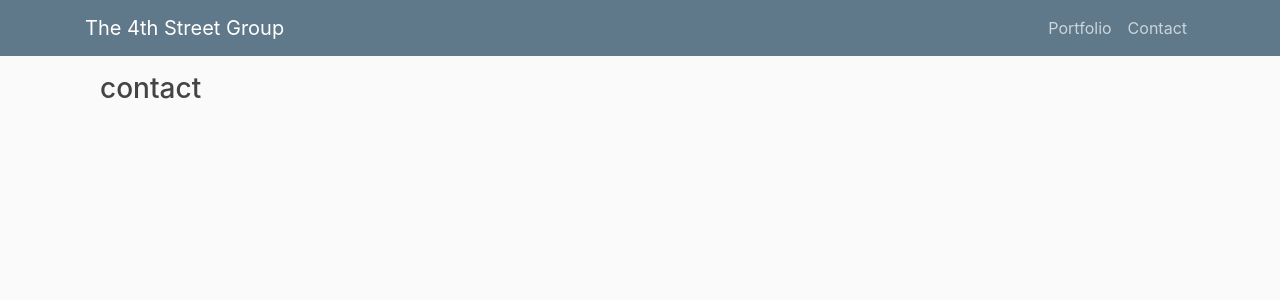
After one commit to tmbyers1102/4th-street-group, a Django app: page /contact/ in a window 1280 px wide. The commit adds this page. Shown: the top 300 px of the page. Run offline with Django 3.2, Linux system fonts and the light colour scheme; some libraries are stand-ins or nearby versions.

Commit message:
added contact page

```diff
--- a/web_app/templates/web_app/base.html
+++ b/web_app/templates/web_app/base.html
@@ -41,8 +41,8 @@
             </div>
             <!-- Navbar Right Side -->
             <div class="navbar-nav">
-              <a class="nav-item nav-link" href="#">Portfolio</a>
-              <a class="nav-item nav-link" href="#">Contact</a>
+              <a class="nav-item nav-link" href="{% url 'web_app-home' %}">Portfolio</a>
+              <a class="nav-item nav-link" href="{% url 'web_app-contact' %}">Contact</a>
             </div>
           </div>
         </div>
--- /dev/null
+++ b/web_app/templates/web_app/contact.html
@@ -0,0 +1,16 @@
+{% extends "web_app/base.html" %}
+
+
+{% block content %}
+
+<div class="container">
+    <br>
+    <br>
+    <br>
+    <div class="container">
+        <h3>contact</h3>
+    </div>
+
+</div>
+
+{% endblock content %}
--- a/web_app/urls.py
+++ b/web_app/urls.py
@@ -4,6 +4,6 @@ from .views import ProjectDetailView
 
 urlpatterns = [
     path('', views.home, name='web_app-home'),
-    path('about/', views.about, name='web_app-about'),
+    path('contact/', views.contact, name='web_app-contact'),
     path('<str:pk>/', ProjectDetailView.as_view(), name='project-details')
 ]
--- a/web_app/views.py
+++ b/web_app/views.py
@@ -10,8 +10,8 @@ def home(request):
     return render(request, 'web_app/home2.html', context)
 
 
-def about(request):
-    return render(request, 'web_app/about.html', {'title': 'About'})
+def contact(request):
+    return render(request, 'web_app/contact.html', {'title': 'Contact'})
 
 
 class ProjectDetailView(DetailView):
```
